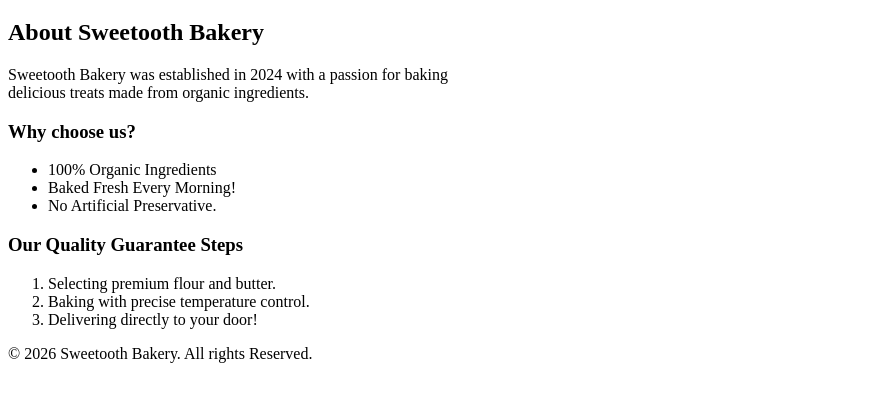
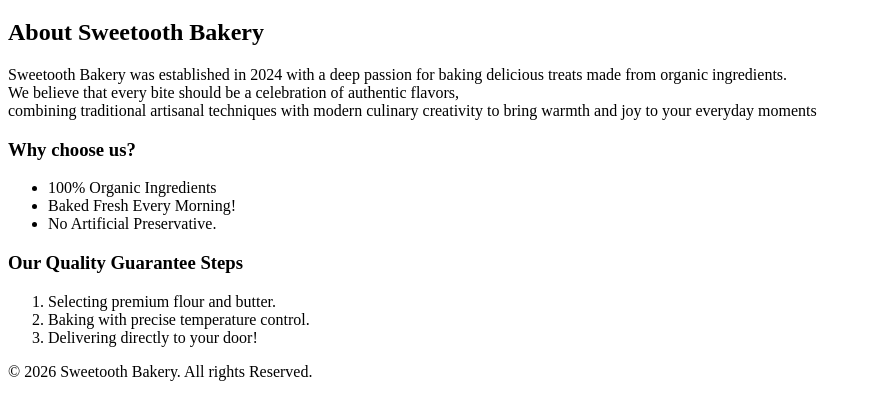
Before and after one commit to erya8/Bakery-Project, a plain HTML site: page Bakery Project/about.html in a window 1280 px wide. Shown: the part 61-480 px from the top of the page, without its empty margins (0-872 px from the left). Drawn offline with Linux system fonts and the light colour scheme.

Commit message:
Enhance about section with detailed bakery description
Expanded the description of Sweetooth Bakery to highlight its passion for baking and commitment to quality ingredients.

```diff
--- a/Bakery Project/about.html
+++ b/Bakery Project/about.html
@@ -11,8 +11,9 @@
     </header>
     <div class="container">
         <h2> About Sweetooth Bakery</h2>
-        <p> Sweetooth Bakery was established in 2024 with a passion for baking <br>
-            delicious treats made from organic ingredients.</p>
+        <p> Sweetooth Bakery was established in 2024 with a deep passion for baking delicious treats made from organic ingredients. <br>
+            We believe that every bite should be a celebration of authentic flavors,<br>
+            combining traditional artisanal techniques with modern culinary creativity to bring warmth and joy to your everyday moments</p>
 
         <!--this is the unorder list 1 -->
         <h3> Why choose us?</h3>
```
